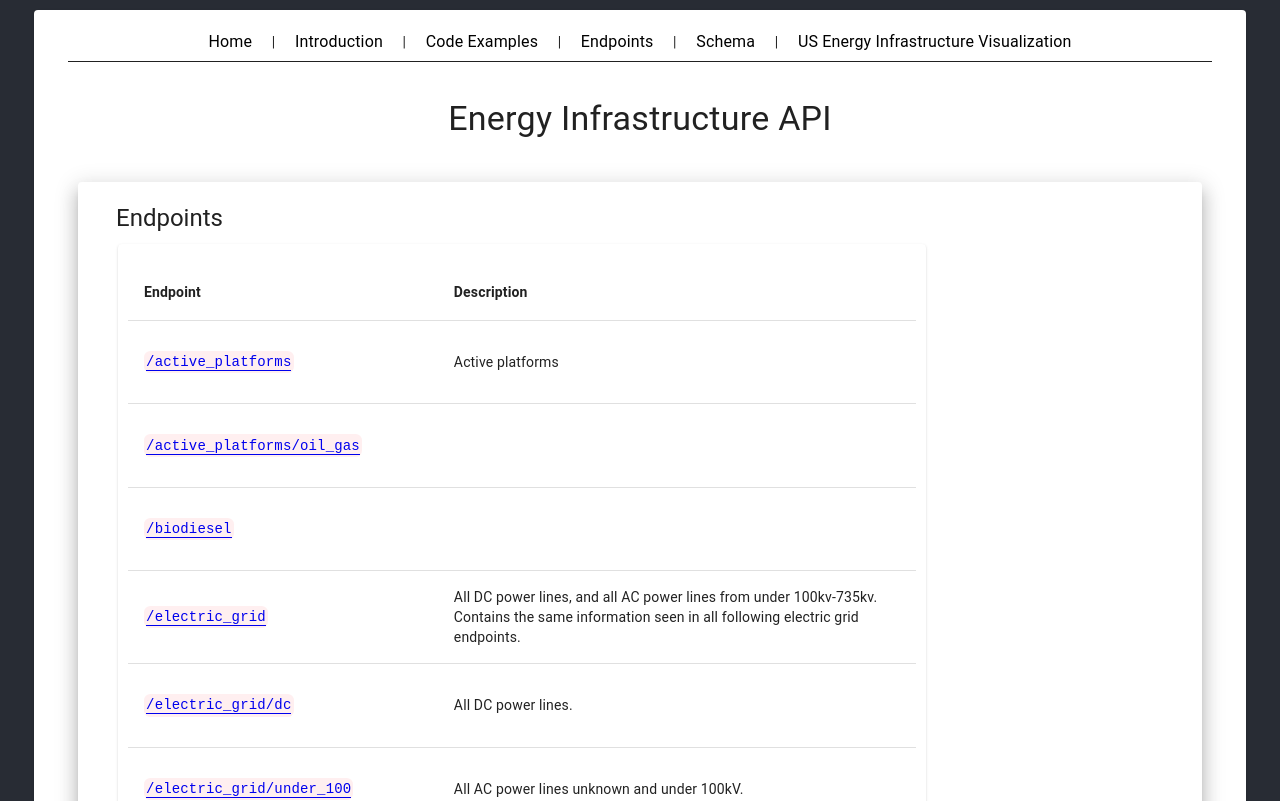
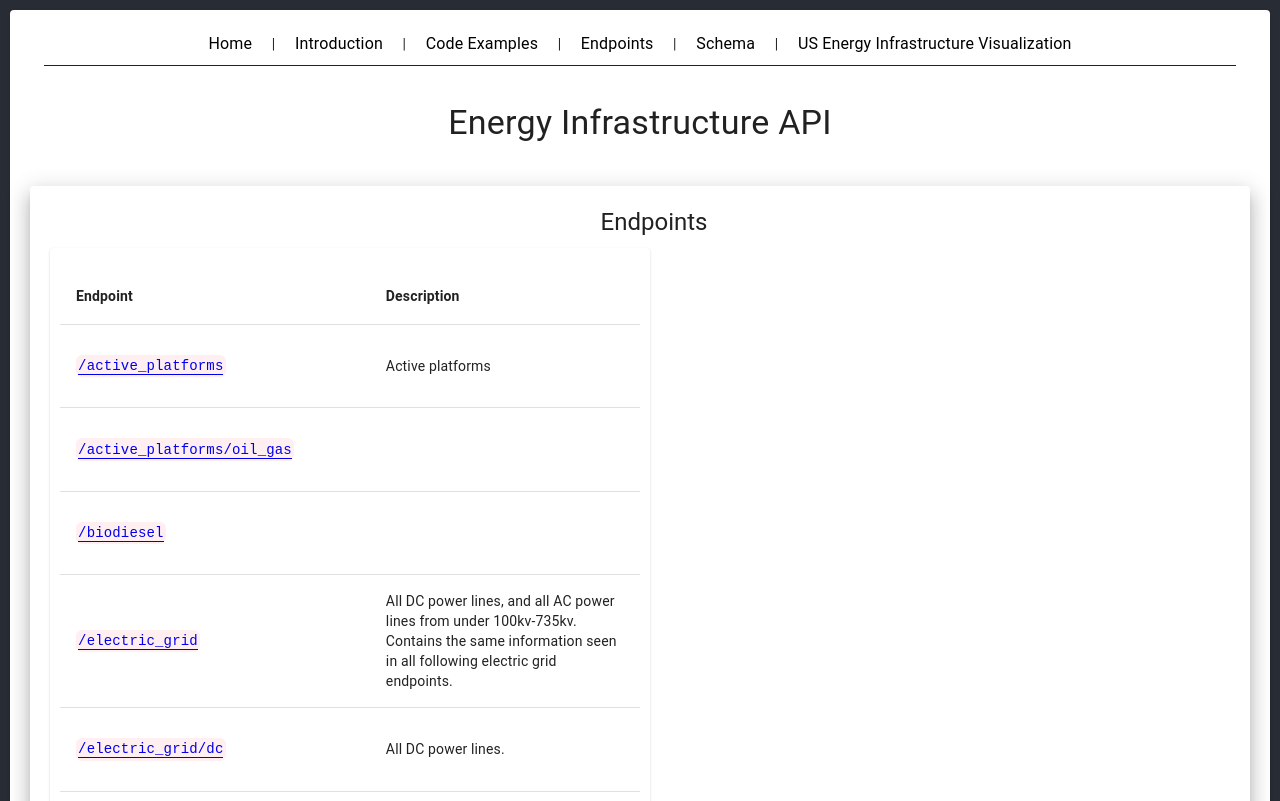
Before and after one commit to bkleeman/energy-infrastructure-api-documentation-react-mui, a React (Create React App) app: page /endpoints in a window 1280 px wide. Shown: the top 801 px of the page. Built offline with nearby package versions, Linux system fonts and the light colour scheme.

Commit message:
abandon endpoint-table css strategy and improve code block formatting

```diff
--- a/src/Components/App/App.css
+++ b/src/Components/App/App.css
@@ -46,40 +46,6 @@
   }
 }
 
-@media screen and (max-width: 1400px) and (min-width: 1301px) {
-  .endpoint-table {
-    margin-left: -18rem!important;
-  }
-}
-
-@media screen and (max-width: 1300px) and (min-width: 1201px) {
-  .endpoint-table {
-    margin-left: -16rem!important;
-  }
-}
-
-@media screen and (max-width: 1200px) and (min-width: 1101px) {
-  .endpoint-table {
-    margin-left: -15rem!important;
-  }
-}
-
-@media screen and (max-width: 1100px) and (min-width: 1001px) {
-  .endpoint-table {
-    margin-left: -12rem!important;
-  }
-}
-
-@media screen and (max-width: 1000px) {
-  .endpoint-table {
-    margin-left: 0px!important;
-  }
-}
-
-.endpoint-table {
-  margin-left: -19rem;
-}
-
 .home-content {
   text-align: center;
 }
@@ -105,6 +71,10 @@
 
 .title {
   margin-bottom: 50%;
+  text-align: center;
+}
+
+#endpoints-title {
   text-align: center;
 }
 
@@ -142,9 +112,10 @@ nav a {
   border-bottom: 0px;
   color:black;
   padding: 0.5rem 0.1rem;
-  margin: 0.5rem 0.9rem;
+  margin: 0.5rem 0.9rem -0.2rem;
   float: center;
   text-align: center;
+  line-height: 2;
 }
 
 nav a:hover {
--- a/src/Components/NavBar.js
+++ b/src/Components/NavBar.js
@@ -15,10 +15,10 @@ export default function NavBar() {
           >
           <Link to="/"><Typography variant="body1" component="body1" gutterBottom>Home</Typography></Link> |{" "}
           <Link to="/introduction"><Typography variant="body1" component="body1" gutterBottom>Introduction</Typography></Link> |{" "}
-          <Link to="/code-examples"><Typography variant="body1" component="body1" gutterBottom>Code Examples</Typography></Link> |{" "}
+          <Link to="/code-examples"><Typography variant="body1" component="body1" gutterBottom>Code&nbsp;Examples</Typography></Link> |{" "}
           <Link to="/endpoints"><Typography variant="body1" component="body1" gutterBottom>Endpoints</Typography></Link> |{" "}
           <Link to="/schema"><Typography variant="body1" component="body1" gutterBottom>Schema</Typography></Link> |{" "}
-          <Link to="/us-energy-infrastructure-visualization"><Typography variant="body1" component="body1" gutterBottom>US Energy Infrastructure Visualization</Typography></Link>
+          <Link to="/us-energy-infrastructure-visualization"><Typography variant="body1" component="body1" gutterBottom>US&nbsp;Energy&nbsp;Infrastructure&nbsp;Visualization</Typography></Link>
         </nav>
       </Container>
 
--- a/src/routes/code-examples.js
+++ b/src/routes/code-examples.js
@@ -30,7 +30,7 @@ export default function CodeExamples() {
                                     </Typography>
                                     <pre>
                                         <code className="code-overflow-on-mobile">
-                                            {"$ curl -v http://127.0.0.1:5000/api/v0.1.0/infrastructure/mines/coal"}
+                                            $ curl -v http://&#8203;127.0.0.1:5000/&#8203;api/&#8203;v0.1.0/&#8203;infrastructure/&#8203;mines/&#8203;coal
                                         </code>
                                     </pre>
                                     <Typography variant="body1" component="body1">
@@ -77,7 +77,7 @@ export default function CodeExamples() {
                                     <pre>
                                         <code className="code-overflow-on-mobile">
                                             {">>> import requests"}<br/>
-                                            {'>>> response = requests.get("http://127.0.0.1:5000/api/v0.1.0/infrastructure/wells/oil")'}<br/>
+                                            >>> response = requests.get("http://&#8203;127.0.0.1:5000/&#8203;api/&#8203;v0.1.0/&#8203;infrastructure/&#8203;wells/&#8203;oil"<br/>
                                             {">>> response.json()"}<br/>
                                         </code>
                                     </pre>
--- a/src/routes/endpoints.js
+++ b/src/routes/endpoints.js
@@ -19,7 +19,7 @@ export default function Endpoints() {
                     <br/>
                     <Container>
                         <Paper elevation={12}>
-                            <div className='main-paper-content'>
+                            <div className='main-paper-content' id="endpoints-title">
                                 <Typography variant="h5" component='h2'>
                                     Endpoints
                                 </Typography>
--- a/src/routes/schema.js
+++ b/src/routes/schema.js
@@ -24,7 +24,7 @@ export default function Schema() {
                                     <Typography variant='body1' component='body1'>
                                         Though MongoDB does not require a schema, and we do not enforce one, our data follow a certain standard that we have crafted to best represent and make it most useful. All of our data conform to GeoJSON/MongoDB specification and have certain properties, some of which are required and some of which may be null.
                                         <br/><br/>
-                                        Take for example the following snippet of JSON returned at the <code className="code-overflow-on-mobile">{`API_URL_PREFIX/mines/coal`}</code> endpoint:
+                                        Take for example the following snippet of JSON returned at the <code className="code-overflow-on-mobile">API_URL_PREFIX/&#8203;mines/&#8203;coal</code> endpoint:
                                         <br/><br/>
                                         <pre>
                                             <code>
@@ -90,7 +90,7 @@ export default function Schema() {
                                             </code>
                                         </pre>
                                         <br/>
-                                        will route to an API endpoint at <code className="code-overflow-on-mobile">{`API_URL_PREFIX/mines/coal`}</code>.
+                                        will route to an API endpoint at <code className="code-overflow-on-mobile">API_URL_PREFIX/&#8203;mines/&#8203;coal</code>.
 
                                     </Typography>
                                 </div>
--- a/src/theme.js
+++ b/src/theme.js
@@ -38,6 +38,16 @@ const theme = createMuiTheme({
         margin: '0.5em 0.5em',
       }
     },
+    MuiContainer: {
+      root: {
+        '&:has(.endpoint-table)': {
+          paddingLeft: '0px',
+          paddingRight: '0px',
+          marginLeft: '0',
+          marginRight: '0',
+        }
+      }
+    }
     // MuiTableContainer: {
     //   root: {
     //     marginLeft: '-19rem'
```
